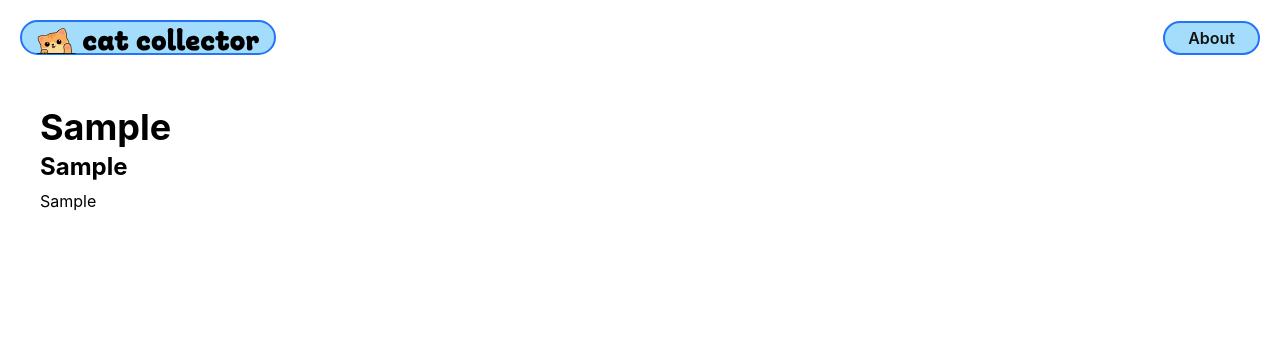
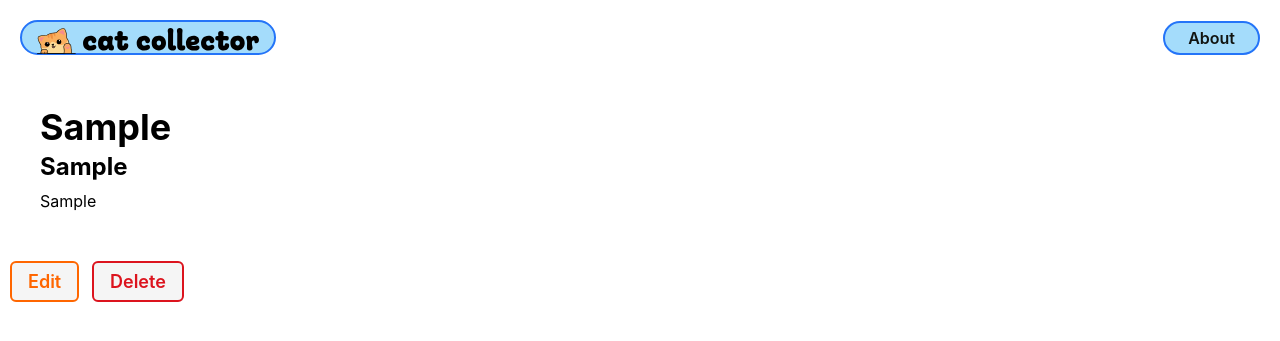
Before and after one commit to techbyadi/lingo-lab, a Django app: page /words/1/ in a window 1280 px wide. Shown: the top 341 px of the page. Run offline with Django 4.2, Linux system fonts and the light colour scheme; tables that the repository leaves empty hold one stand-in row (values such as "Sample post").

Commit message:
add update word feature

```diff
--- a/main_app/models.py
+++ b/main_app/models.py
@@ -1,4 +1,5 @@
 from django.db import models
+from django.urls import reverse
 
 class Word(models.Model):
     word = models.CharField(max_length=20)
@@ -7,3 +8,6 @@ class Word(models.Model):
 
     def __str__(self):
         return self.word
+
+    def get_absolute_url(self):
+        return reverse('word-detail', kwargs={'word_id': self.id})
--- a/main_app/templates/words/detail.html
+++ b/main_app/templates/words/detail.html
@@ -18,5 +18,9 @@
     <p>{{ word.usage_in_sentence }}</p>
   </div>
 </section>
+<div class="cat-actions">
+  <a href="{% url 'word-update' word.id %}" class="btn warn">Edit</a>
+  <a href="{% url 'word-delete' word.id %}" class="btn danger">Delete</a>
+</div>
 
 {% endblock %}
--- a/main_app/urls.py
+++ b/main_app/urls.py
@@ -7,4 +7,6 @@ urlpatterns = [
   path('words/', views.word_index, name='word-index'),
   path('words/<int:word_id>/', views.word_detail, name='word-detail'),
   path('words/create/', views.WordCreate.as_view(), name='word-create'),
+  path('words/<int:pk>/update/', views.WordUpdate.as_view(), name='word-update'),
+  path('words/<int:pk>/delete/', views.WordDelete.as_view(), name='word-delete'),
 ]
--- a/main_app/views.py
+++ b/main_app/views.py
@@ -33,3 +33,12 @@ class WordCreate(CreateView):
   model = Word
   fields = ['word', 'origin', 'usage_in_sentence']
   success_url = '/words/'
+
+class WordUpdate(UpdateView):
+  model = Word
+  # Let's disallow the renaming of a cat by excluding the name field!
+  fields = ['word', 'origin', 'usage_in_sentence']
+
+class WordDelete(DeleteView):
+  model = Word
+  success_url = '/words/'
```
